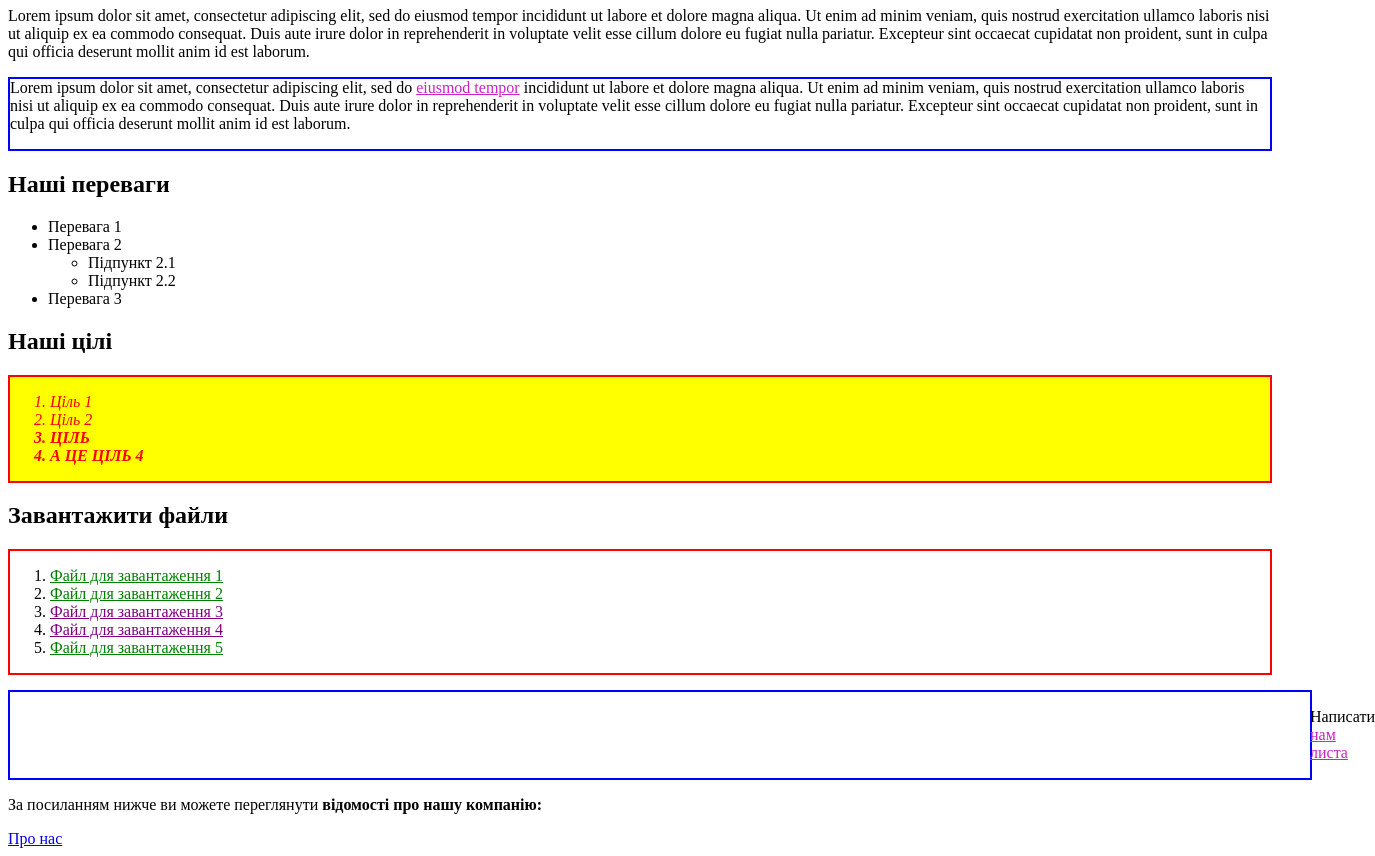
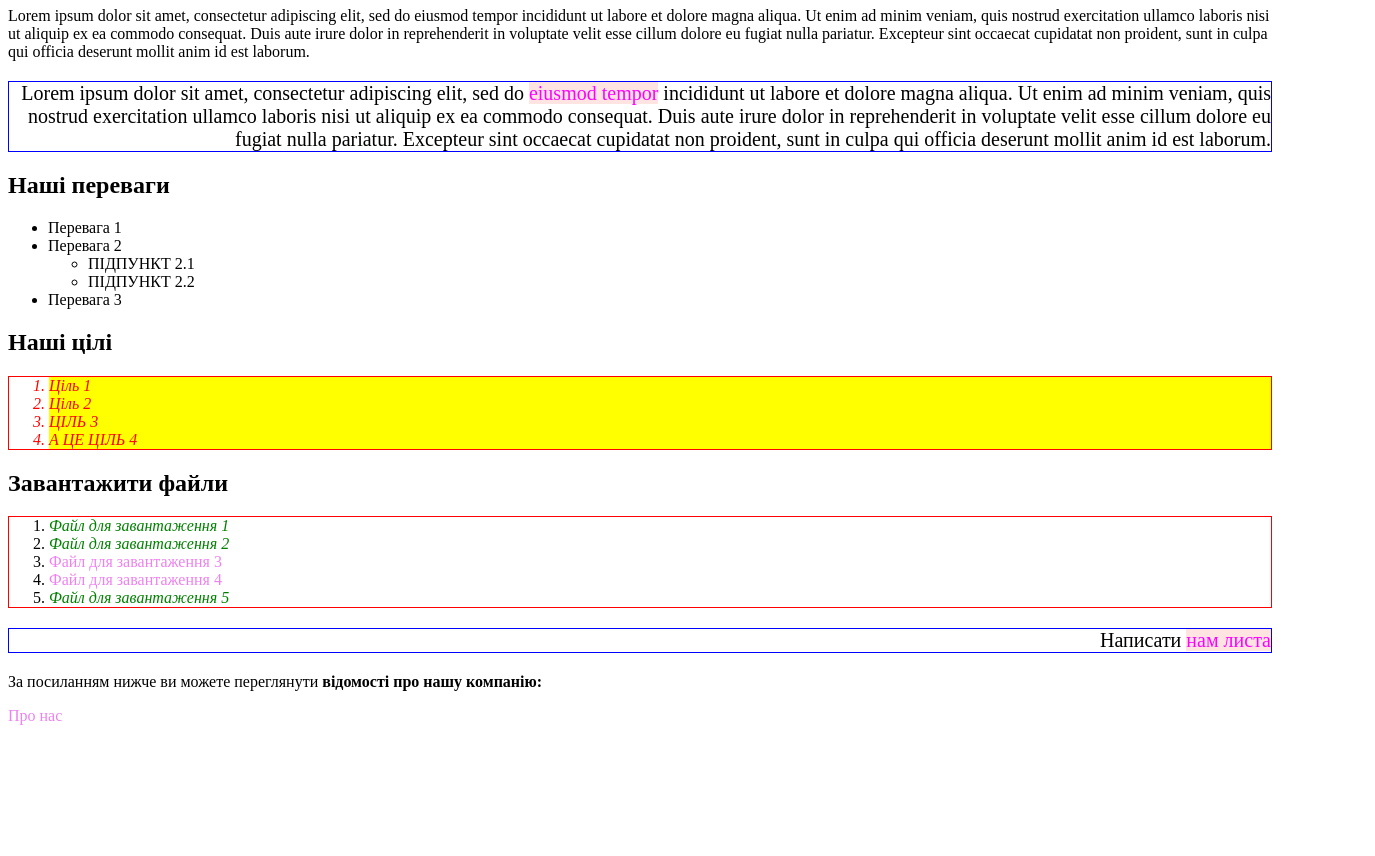
Before and after one commit to eriktsyrnzak/web_basics, a plain HTML site: page Lab_5/index.html in a window 1280 px wide. Shown: the part 73-929 px from the top of the page, 1375 px wide, since content can reach past the window. After the commit the page ends 806 px from the top, so only its background shows below. Drawn offline with Linux system fonts and the light colour scheme.

Commit message:
лабораторна робота 2

```diff
--- a/Lab_5/index.css
+++ b/Lab_5/index.css
@@ -1,36 +1,52 @@
-h1 {
-text-transform: uppercase
+.h1 {
+    text-transform: uppercase;
 }
-.list__item{
-color:red;
+.mi {
+    color: #FF0000;
+}
+.mi li {
+   font-style: italic;
+   background-color: yellow;
+}
+ol {
+    border: 1px solid red;
+}
+#luk {
+    color: green;
+}
+[href$=".pdf"] {
+    color: green;
     font-style: italic;
 }
- .box {
-margin-bottom: 10px ;
-  background: yellow;
-border: 2px solid;
-border-color: red ;
+a {
+    color: violet;
+    text-decoration: none;
 }
- .kaka {
-border: 2px solid;
-border-color: blue;
+ul ul {
+    text-transform: uppercase;
 }
- .hellyeah{
-border: 2px solid;
-border-color: red
+p a {
+    color: magenta;
+    background-color: mistyrose;
 }
-.didi {
-margin-top: 15px;
-padding-left:1300px ;
-border: 2px solid;
-border-color: blue;
+bold {
+    font-weight: bold;
 }
- .lili {
-  color: purple
+li.bold {
+    text-transform: uppercase;
 }
- .luk {
-color: green
+.right {
+    text-align: right;
+    border: 1px solid blue;
+    font-size: 20px;
 }
- .ping {
-color: rgb(208, 32, 199)
+.h1 {
+    color: red;
 }
+*{
+    box-sizing: border-box;
+}
+*/
+.ol_list .goal_text {
+    background-color: yellow;
+}
--- a/Lab_5/index.html
+++ b/Lab_5/index.html
@@ -5,9 +5,9 @@
 </head>
 <body>
 
-    <h1 class="luk" > Лабораторна робота №5: селектори</h1>
-<p>Lorem ipsum dolor sit amet, consectetur adipiscing elit, sed do eiusmod tempor incididunt ut labore et dolore magna aliqua. Ut enim ad minim veniam, quis nostrud exercitation ullamco laboris nisi ut aliquip ex ea commodo consequat. Duis aute irure dolor in reprehenderit in voluptate velit esse cillum dolore eu fugiat nulla pariatur. Excepteur sint occaecat cupidatat non proident, sunt in culpa qui officia deserunt mollit anim id est laborum.</p>
-<div class="kaka" p>Lorem ipsum dolor sit amet, consectetur adipiscing elit, sed do <a href="link.html" class="ping">eiusmod tempor</a> incididunt ut labore et dolore magna aliqua. Ut enim ad minim veniam, quis nostrud exercitation ullamco laboris nisi ut aliquip ex ea commodo consequat. Duis aute irure dolor in reprehenderit in voluptate velit esse cillum dolore eu fugiat nulla pariatur. Excepteur sint occaecat cupidatat non proident, sunt in culpa qui officia deserunt mollit anim id est laborum.</p>
+    <h1 class="luk" id="luk"> Лабораторна робота №5: селектори</h1>
+<p class="bold">Lorem ipsum dolor sit amet, consectetur adipiscing elit, sed do eiusmod tempor incididunt ut labore et dolore magna aliqua. Ut enim ad minim veniam, quis nostrud exercitation ullamco laboris nisi ut aliquip ex ea commodo consequat. Duis aute irure dolor in reprehenderit in voluptate velit esse cillum dolore eu fugiat nulla pariatur. Excepteur sint occaecat cupidatat non proident, sunt in culpa qui officia deserunt mollit anim id est laborum.</p>
+<p class="right">Lorem ipsum dolor sit amet, consectetur adipiscing elit, sed do <a href="link.html">eiusmod tempor</a> incididunt ut labore et dolore magna aliqua. Ut enim ad minim veniam, quis nostrud exercitation ullamco laboris nisi ut aliquip ex ea commodo consequat. Duis aute irure dolor in reprehenderit in voluptate velit esse cillum dolore eu fugiat nulla pariatur. Excepteur sint occaecat cupidatat non proident, sunt in culpa qui officia deserunt mollit anim id est laborum.</p>
 </div>
 <h2>Наші переваги</h2>
 <ul>
@@ -22,25 +22,21 @@
 </ul>
 
 <h2>Наші цілі</h2>
-<div class="box"> <ol>
-  <li class="list__item">Ціль 1</li>
-  <li class="list__item">Ціль 2</li>
-  <b><li class="list__item">ЦІЛЬ</li>
-  <li class="list__item">А ЦЕ ЦІЛЬ 4</li>
-  </b>
+ <ol class=mi>
+  <li class="list__item"><span class="mo"> Ціль 1</span> </li>
+  <li class="list__item"><span class="mo"> Ціль 2</span> </li>
+  <li class="list__item  bold"><span class="mo"> Ціль 3</span> </li>
+  <li class="list__item bold"><span class="mo">А це ціль 4</span> </li>
 </ol>
-</div>
 <h2>Завантажити файли</h2>
-<div class="hellyeah "><ol>
-  <li><a href="file1.pdf"class="luk">Файл для завантаження 1</a></li>
+<ol>
+  <li> <a href="file1.pdf"class="luk">Файл для завантаження 1</a></li>
   <li><a href="file2.pdf" class="luk">Файл для завантаження 2</a></li>
   <li ><a href="file3.docx" class="lili">Файл для завантаження 3</a></li>
   <li ><a href="file4.docx" class="lili">Файл для завантаження 4</a></li>
   <li><a href="file5.pdf" class="luk" >Файл для завантаження 5</a></li>
   </ol>
-</div>
-<div class="didi"> <p>Написати <a href="mailto:student@student.uzhnu.edu.ua" class="ping">нам листа</a></p>
-</div>
+<p class="right"> Написати <a href="mailto:student@student.uzhnu.edu.ua">нам листа</a></p>
 <p>За посиланням нижче ви можете переглянути <strong>відомості про нашу компанію:</strong></p>
 <a href="about.html">Про нас</a>
 </body>
```
Also changed, not shown: Lab_4/index.html (+42 -6 lines). Lines whose indentation alone changed are shown as unchanged.
